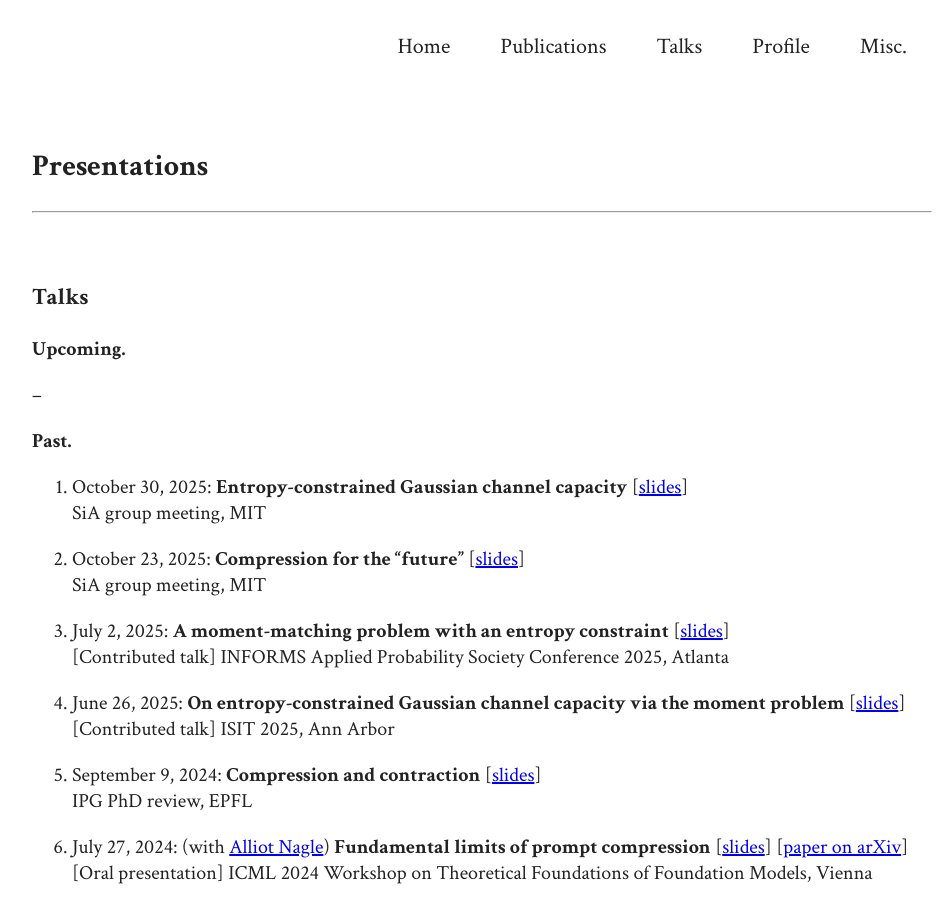
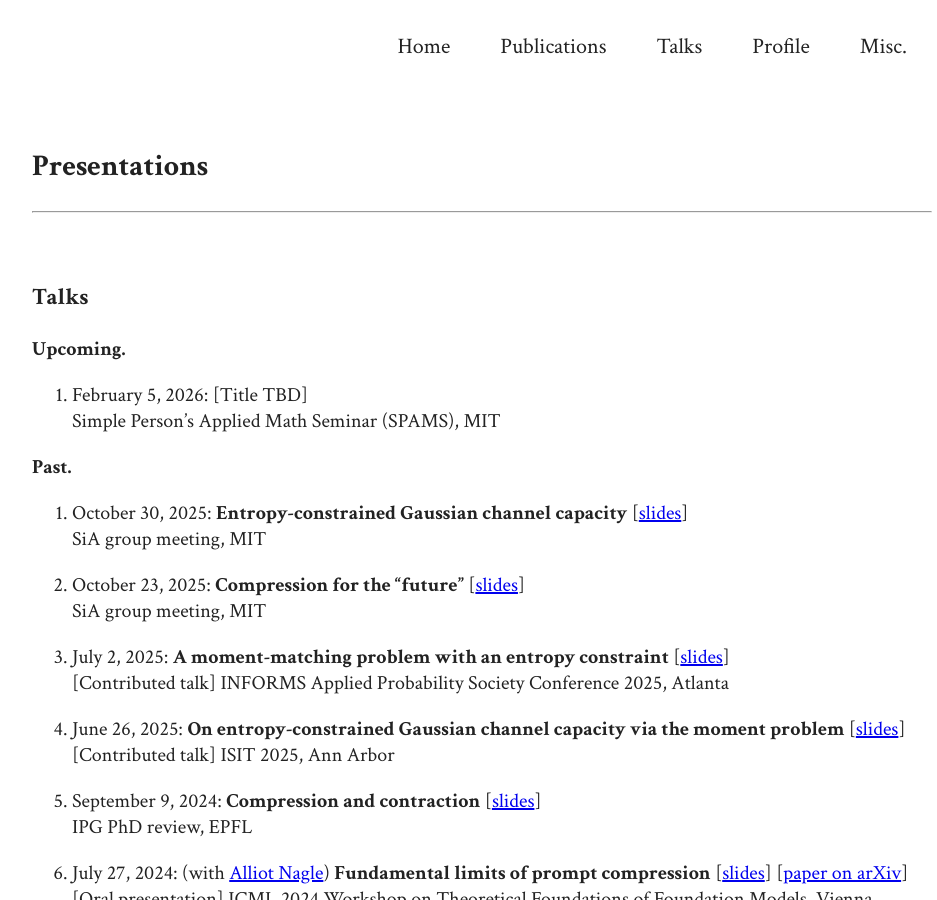
Before and after one commit to adwaygirish/adwaygirish.github.io, a Jekyll site: the page built from talks.md, in a window 1280 px wide and 900 px high. Shown: the whole window, without its empty margins (158-1095 px from the left). Built offline with Jekyll 4.4.1, drawn with Linux system fonts in a browser that asks for light colours.

Commit message:
added spams talk

```diff
--- a/talks.md
+++ b/talks.md
@@ -14,7 +14,9 @@ permalink: /talks
 
 **Upcoming.**
 
---
+
+1.  February 5, 2026: [Title TBD]\
+    Simple Person's Applied Math Seminar (SPAMS), MIT
 
 
 **Past.**
```
